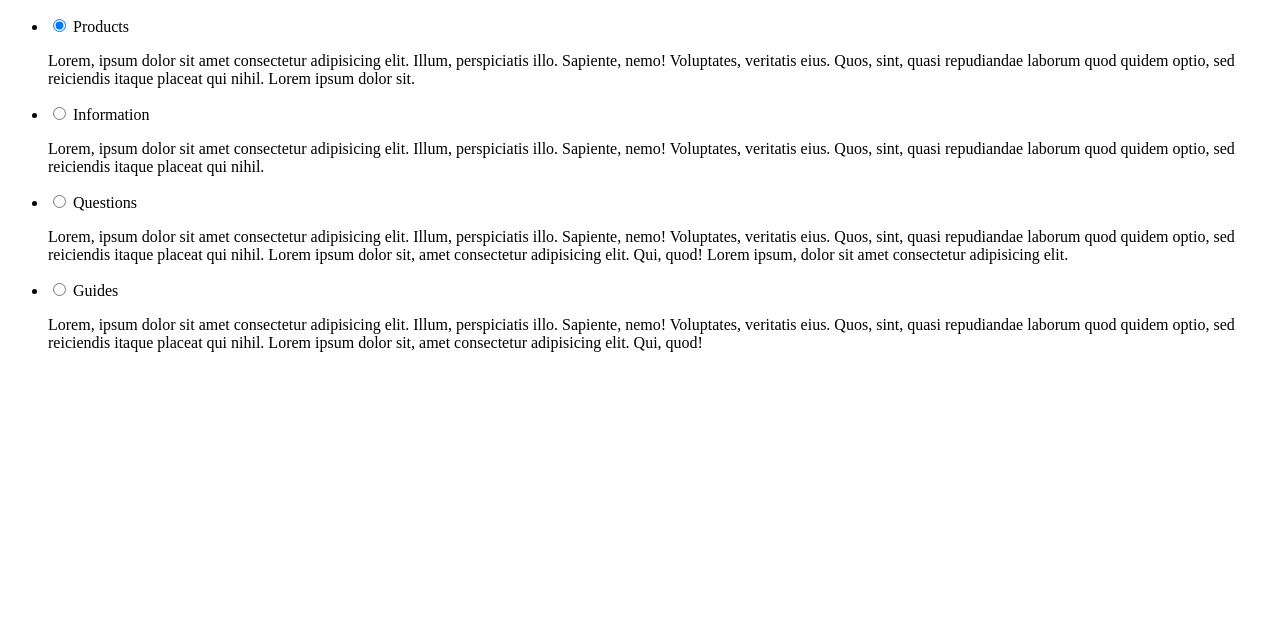
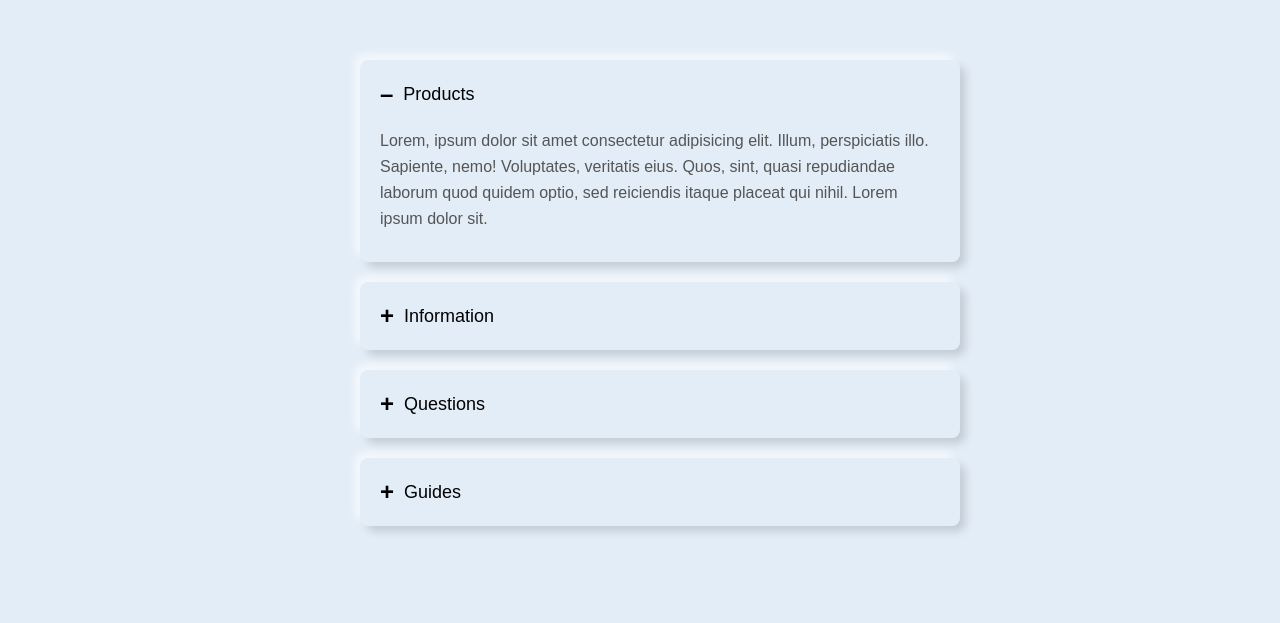
Before and after one commit to DurgeshBhoye/Accordion-Using-HTML-CSS, a plain HTML site: page index.html in a window 1280 px wide. Drawn offline with Linux system fonts and the light colour scheme.

Commit message:
Update index.html

```diff
--- a/index.html
+++ b/index.html
@@ -4,8 +4,8 @@
     <meta charset="UTF-8">
     <meta http-equiv="X-UA-Compatible" content="IE=edge">
     <meta name="viewport" content="width=device-width, initial-scale=1.0">
-    <title>Neumorphism Accordion Using HTML & CSS</title>
-    <link rel="stylesheet" href="style9.css">
+    <title>Accordion Using HTML & CSS</title>
+    <link rel="stylesheet" href="style.css">
 </head>
 <body>
     <ul class="accordion">
```
